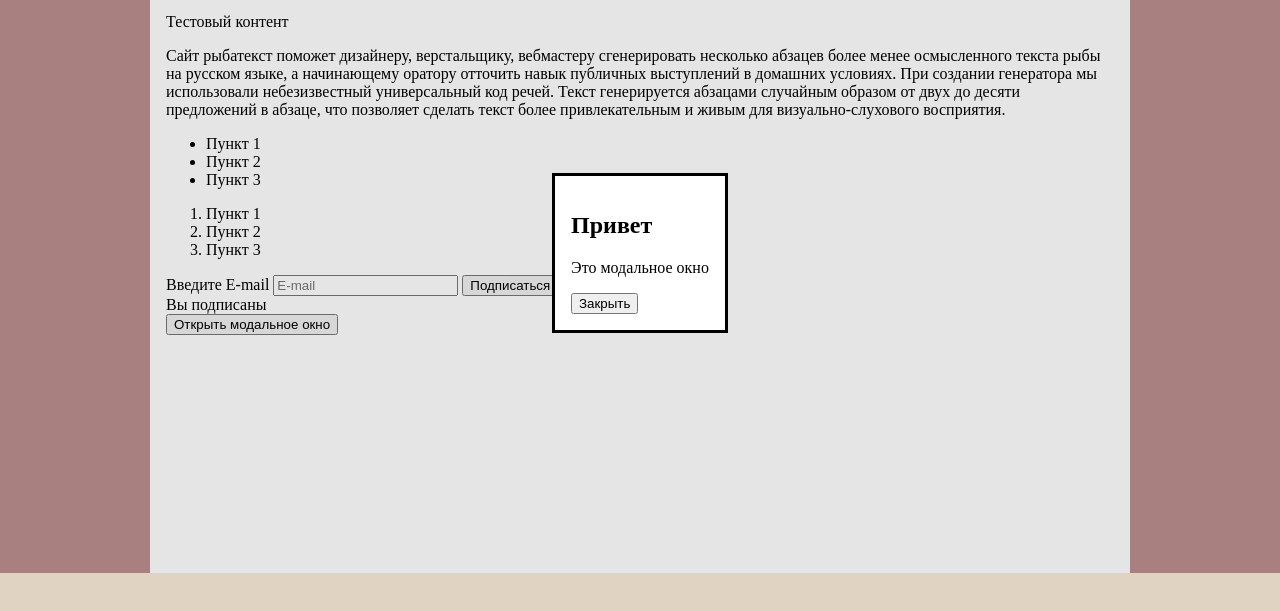
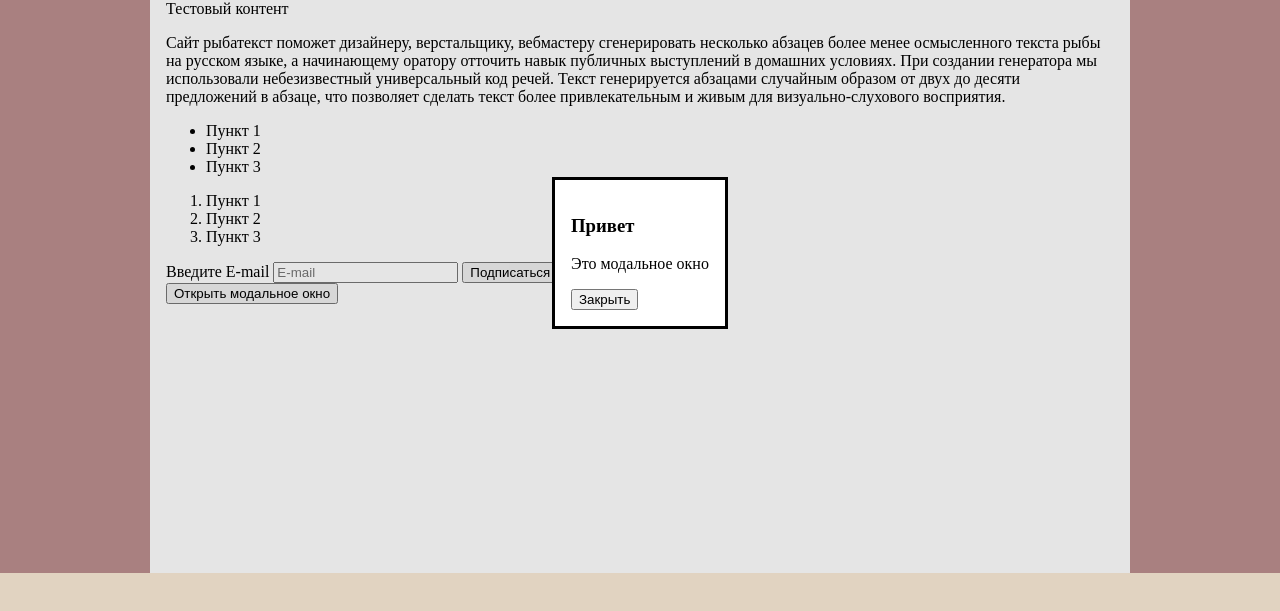
Before and after one commit to Sasha123777/education, a plain HTML site: page html/html-accessibility/index.html in a window 1280 px wide. Both pictures are taken after a click on the button "Открыть модальное окно". Shown: the part 147-758 px from the top of the page. Drawn offline with Linux system fonts and the light colour scheme.

Commit message:
Update index.html

```diff
--- a/html/html-accessibility/index.html
+++ b/html/html-accessibility/index.html
@@ -13,13 +13,12 @@
                 <aside>
                     <p>Левая колонка</p>
                 </aside>
-                <div role="contentinfo">
+                <section>
                     <h1>Работа с доступностью</h1>
 
                     <article>
                         <p>Тестовый контент</p>
                         <p>Сайт рыбатекст поможет дизайнеру, верстальщику, вебмастеру сгенерировать несколько абзацев более менее осмысленного текста рыбы на русском языке, а начинающему оратору отточить навык публичных выступлений в домашних условиях. При создании генератора мы использовали небезизвестный универсальный код речей. Текст генерируется абзацами случайным образом от двух до десяти предложений в абзаце, что позволяет сделать текст более привлекательным и живым для визуально-слухового восприятия.</p>
-                    </article>
 
                         <ul>
                             <li>Пункт 1</li>
@@ -32,28 +31,27 @@
                             <li>Пункт 2</li>
                             <li>Пункт 3</li>
                         </ol>
-
+                    </article>
 
                     <form action="">
                         <label for="email">Введите E-mail</label>
                         <input id="email" tabindex="0" type="email" name="email" placeholder="E-mail">
-                        <button tabindex="1" type="submit" aria-controls="message">Подписаться</button>
+                        <button tabindex="1" type="submit">Подписаться</button>
                     </form>
-                    <div role="status" id="message">Вы подписаны</div>
 
                     <button type="button" onclick="window.myDialog.showModal()">
                         Открыть модальное окно
                     </button>
 
                     <dialog id="myDialog" aria-labelledby="heading">
-                        <h2 id="heading">Привет</h2>
+                        <h3 id="heading">Привет</h2>
                         <p>Это модальное окно</p>
 
                         <button type="button" onclick="window.myDialog.close()">
                             Закрыть
                         </button>
                     </dialog>
-                </div>
+                </section>
                 <aside>
                     <p>Правая колонка</p>
                 </aside>
```
Lines whose indentation alone changed are shown as unchanged.
